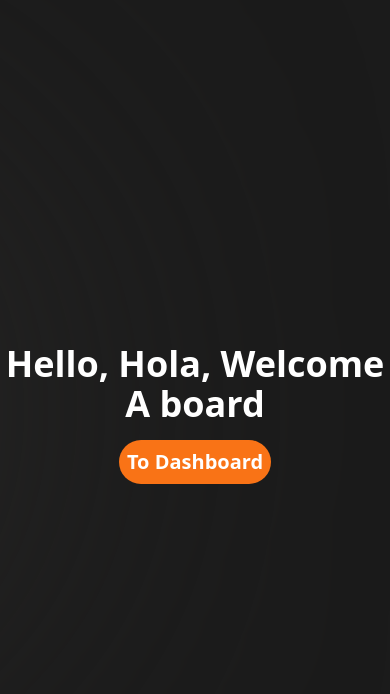
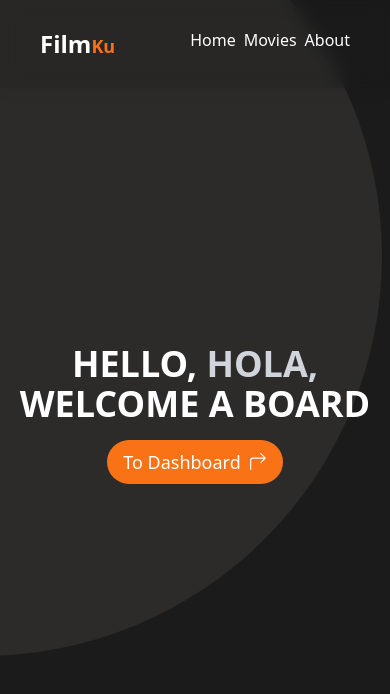
Before and after one commit to Nadhiradhit/filmku-app, a Next.js app: page / in a window 390 px wide. Shown: the top 694 px of the page. Built offline with nearby package versions, Linux system fonts and the light colour scheme.

Commit message:
fix: responsive size and animation

```diff
--- a/package.json
+++ b/package.json
@@ -13,6 +13,7 @@
     "next": "14.1.0",
     "react": "^18",
     "react-dom": "^18",
+    "react-icons": "^5.0.1",
     "swr": "^2.2.5"
   },
   "devDependencies": {
--- a/src/app/about/layout.tsx
+++ b/src/app/about/layout.tsx
@@ -1,5 +1,4 @@
 import Footer from '@/components/footer/footer'
-import Header from '@/components/navbar/navbar'
 import React from 'react'
 
 function AboutLayout({
@@ -11,7 +10,6 @@ function AboutLayout({
     }) {
     return (
         <>
-        <Header/>
             <div className="flex gap-2 px-8 py-8 mt-28">
             {admin}
             {user}
--- a/src/app/landing/layout.tsx
+++ b/src/app/landing/layout.tsx
@@ -1,6 +1,6 @@
 import Footer from '@/components/footer/footer'
 import React, { Children } from 'react'
-import Header from "@/components/navbar/navbar";
+
 
 function LandingLayout({
     children,
@@ -10,7 +10,6 @@ function LandingLayout({
     return (
 
         <>
-            <Header/>
             {children}
             <Footer/>
         </>
--- a/src/app/layout.tsx
+++ b/src/app/layout.tsx
@@ -1,7 +1,7 @@
 import type { Metadata } from "next";
 import { Inter, Plus_Jakarta_Sans } from "next/font/google";
 import "./styles/globals.css";
-
+import Header from '@/components/navbar/navbar'
 
 const inter = Inter({ subsets: ["latin"] });
 const plusJakarta = Plus_Jakarta_Sans({
@@ -23,6 +23,7 @@ export default function RootLayout({
   return (
     <html lang="id">
       <body className={`${inter.className},${plusJakarta.className} bg-[#1b1b1b]`}>
+      <Header/>
           <main className="min-h-screen">
             {children}
           </main>
--- a/src/app/movie/layout.tsx
+++ b/src/app/movie/layout.tsx
@@ -1,6 +1,6 @@
 import Footer from '@/components/footer/footer'
 import React, { Children } from 'react'
-import Header from "@/components/navbar/navbar";
+
 
 function MovieLayout({
     children,
@@ -9,7 +9,6 @@ function MovieLayout({
     }) {
     return (
         <>
-            <Header/>
             {children}
             <Footer/>
         </>
--- a/src/app/movie/page.tsx
+++ b/src/app/movie/page.tsx
@@ -10,7 +10,7 @@ export const metadata: Metadata = {
 function DashboardMovie() {
     return (
         <main className="w-full min-h-screen py-28 px-2">
-            <div className="max-w-screen-xl h-auto mx-auto">
+            <div className="max-w-screen-2xl h-auto mx-auto">
                 <HeroSection/>
             </div>
         </main>
--- a/src/app/page.tsx
+++ b/src/app/page.tsx
@@ -1,14 +1,21 @@
 import React from 'react'
+import { Metadata } from 'next';
 import WeclomeSection from '@/components/welcome/welcome'
+
+export const metadata: Metadata = {
+    title: "FilmKu",
+    description: "Generated by create next app",
+};
 
 function Dashboard() {
     return (
         <section className="w-full h-screen">
-            <div className="max-w-screen-xl mx-auto">
+            <div className="max-w-screen-2xl mx-auto">
                 <div className="relative">
                     <WeclomeSection/>
-                    <div className="bg-[#7c491f] absolute top-[10rem] -z-10 right-[50rem] h-[31.25rem] w-[31.25rem] rounded-full blur-[10rem] sm:w-[68.75rem]"></div>
-                    <div className="bg-[#2c2b2a] absolute top-[10rem] -z-10 left-[-50rem] h-[31.25rem] w-[50rem] rounded-full blur-[10rem] sm:w-[68.75rem] md:left-[-33rem] lg:left-[-28rem] xl:left-[-15rem] 2xl:left-[-5rem]"></div>
+                    <div className="bg-[#7c491f] absolute top-[15rem] -z-10 hidden lg:block right-[45rem] h-[31.25rem] w-[31.25rem] rounded-full blur-[10rem] sm:w-[68.75rem]"></div>
+                    <div className="bg-[#2c2b2a] absolute top-[15rem] -z-10 hidden lg:block left-[-55rem] h-[31.25rem] w-[50rem] rounded-full blur-[10rem] sm:w-[68.75rem] md:left-[-33rem] lg:left-[-28rem] xl:left-[-15rem] 2xl:left-[-5rem]"></div>
+                    <div className="bg-[#2c2b2a] absolute top-[-9rem] -z-10 right-[2%] h-[50rem] w-[50rem] rounded-full sm:w-[68.75rem] md:left-[-33rem] lg:left-[-28rem] xl:left-[-15rem] 2xl:left-[-5rem] visible md:hidden"></div>
                 </div>
             </div>
         </section>
--- a/src/app/styles/globals.css
+++ b/src/app/styles/globals.css
@@ -4,7 +4,7 @@
 
 @layer utilities{
     .blur-navbar{
-        @apply bg-opacity-80 shadow-lg shadow-black/[0.03] backdrop-blur-[0.5rem] w-full py-7 px-8 text-white bg-[#1b1b1b]/[0.2];
+        @apply bg-transparent shadow-lg shadow-black/[0.03] backdrop-blur-[0.5rem] w-full py-7 px-8 text-white bg-[#1b1b1b]/[0.2];
     }
     .landing-skeleton{
         @apply rounded-lg w-full animate-pulse
--- a/src/components/navbar/navbar.tsx
+++ b/src/components/navbar/navbar.tsx
@@ -1,12 +1,42 @@
 "use client"
-import React from 'react'
+import React, { useState, useEffect } from 'react'
 import Link from 'next/link'
 import { links } from '@/lib/data'
 import { motion } from "framer-motion"
 
+
+// const visibleNavbar = function() {
+//     const [isSticky, setIsSticky] = useState(false)
+
+//     const handleScrolling = function() {
+//         setIsSticky(window.scrollY > 0)
+//     }
+
+//     useEffect(() => {
+//         window.addEventListener('scroll', handleScrolling)
+//         return () => {
+//             window.removeEventListener('scroll', handleScrolling)
+//         }
+//     }, [])
+// }
+
 function Header() {
     return (
-        <section className="blur-navbar z-30 fixed top-0">
+        <section>
+            <motion.div
+                initial={{
+                    opacity: 0,
+                    y: -100
+                }}
+                animate={{
+                    opacity: 1,
+                    y: 0
+                }}
+
+                data-item="navbar"
+                className="blur-navbar fixed top-0 z-30"
+                >
+                <nav className="max-w-screen-2xl mx-auto px-2 flex flex-wrap justify-between">
                     <motion.div
                         initial={{
                             y: -100,
@@ -18,16 +48,28 @@ function Header() {
                             ease: 'easeInOut',
                             duration: 0.5,
                         }}
-            data-item="navbar">
-                <nav className="max-w-screen-xl mx-auto px-2 flex flex-wrap justify-between">
+                    >
                         <Link
                             href={'/'}
                             target='_blank'
                             className="font-semibold text-2xl font-plus-jakarta-sans"
                         >
-                    FilmKu</Link>
-                    <div>
-                        <ul className="flex items-center justify-center mt-2 gap-2">
+                            Film<span className="text-orange-500 text-lg font-bold">Ku</span>
+                        </Link>
+                    </motion.div>
+                    <motion.div
+                        initial={{
+                            x: 100,
+                            opacity: 0 }}
+                        animate={{
+                            x: 0,
+                            opacity: 1 }}
+                        transition={{
+                            ease: 'easeInOut',
+                            duration: 0.5,
+                        }}
+                    >
+                        <ul className="flex items-center justify-center gap-2">
                             {links.map((link) =>(
                                 <li
 
@@ -42,7 +84,7 @@ function Header() {
                                 </li>
                             ))}
                         </ul>
-                    </div>
+                    </motion.div>
                 </nav>
             </motion.div>
         </section>
--- a/src/components/welcome/welcome.tsx
+++ b/src/components/welcome/welcome.tsx
@@ -2,30 +2,36 @@
 import React from 'react'
 import Link from 'next/link'
 import { motion } from 'framer-motion'
+import { BsArrow90DegLeft, BsArrow90DegRight } from 'react-icons/bs'
 
 function WeclomeSection() {
     return (
         <motion.div
         initial={{
-            x: -100,
             y: 100,
             opacity: 0,
         }}
         animate={{
-            x: 0,
             y: 0,
             opacity: 1,
         }}
         transition={{
             ease: 'easeInOut',
-            duration: 0.6,
+            duration: 1,
         }}
-        className="flex flex-col justify-center items-center h-[100vh]">
-                <h1 className="text-4xl text-center lg:text-6xl text-white font-bold">Hello, Hola, Welcome A board</h1>
-                    <Link
-                    href={'/landing'}
-                    className="bg-orange-500 px-2 py-2 md:px-8 md:py-4 rounded-full text-white text-xl font-bold my-4 md:my-8"
-                    >To Dashboard</Link>
+        className="flex flex-col justify-center items-center min-h-screen w-full">
+                <h1 className="text-4xl text-center lg:text-[8rem] lg:leading-[8rem] text-white font-bold uppercase">Hello, <span className="text-gray-300"> Hola, </span> Welcome A board </h1>
+                    <motion.div
+                    whileHover={{
+                        scale: [null, 1.4, 1.2],
+                    }}
+                    transition={{
+                        duration: 0.3
+                    }}
+                    className="bg-orange-500 px-4 py-2 md:px-8 md:py-4 rounded-full text-white text-lg lg:text-xl font-medium lg:font-bold my-4 md:my-8 flex items-center gap-2">
+                        <Link href={'/landing'}> To Dashboard </Link>
+                        <BsArrow90DegRight/>
+                    </motion.div>
         </motion.div>
     )
 }
```
Also changed, not shown: 1 other file (tests, documents, lock files or other folders). Lines whose indentation alone changed are shown as unchanged.
